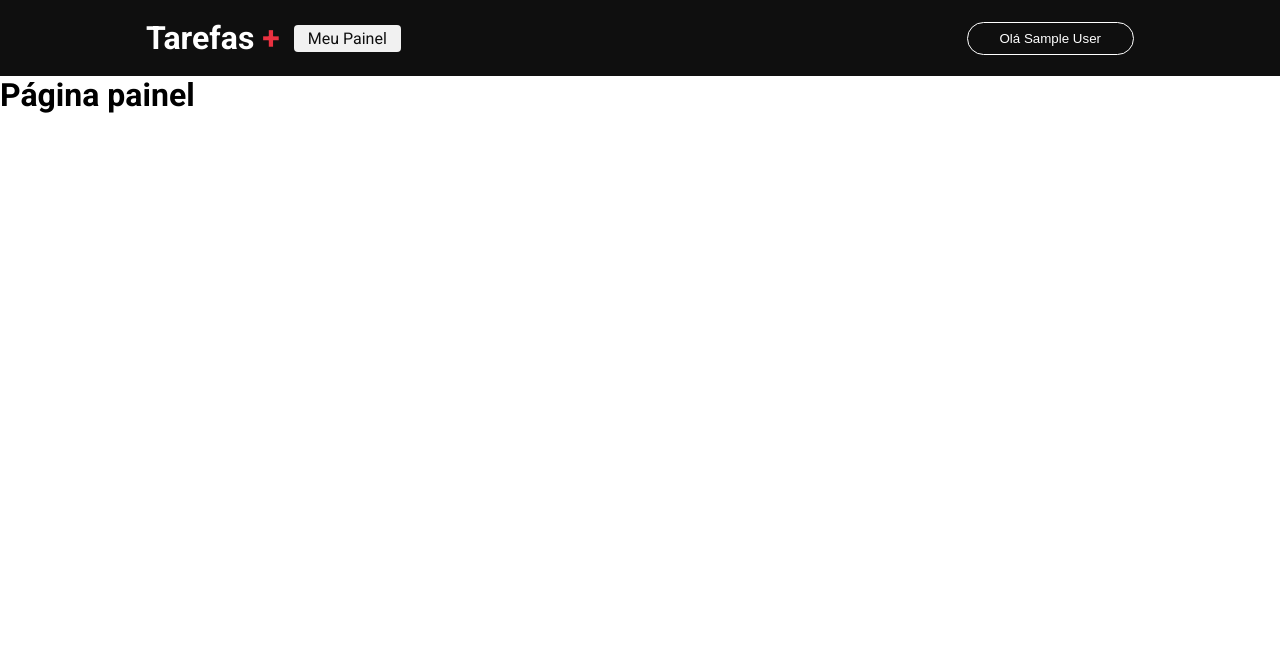
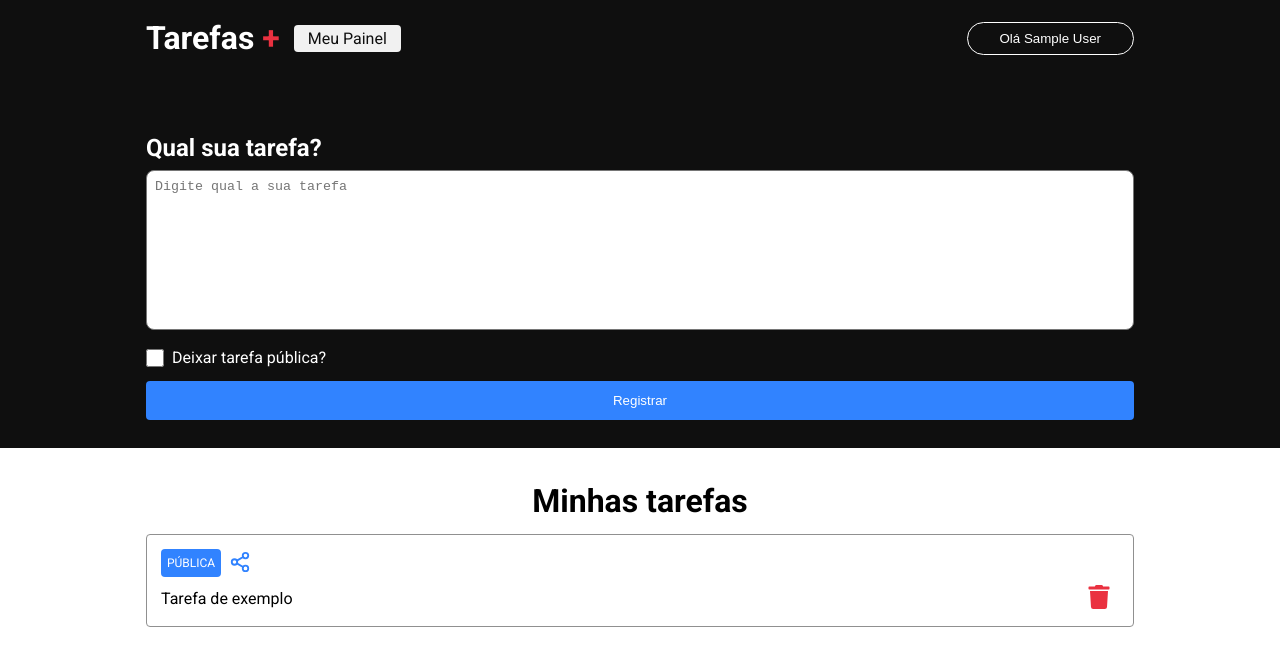
Before and after one commit to elvisclaudino/task-plus, a Next.js app: page /dashboard in a window 1280 px wide. Shown: the top 666 px of the page. Built offline with nearby package versions, Linux system fonts and the light colour scheme; no server answers; sample sign-in values are in the browser's storage.

Commit message:
feat: add task style

```diff
--- /dev/null
+++ b/src/components/textarea/index.tsx
@@ -0,0 +1,6 @@
+import { HTMLProps } from "react";
+import styles from "./styles.module.css";
+
+export function Textarea({ ...rest }: HTMLProps<HTMLTextAreaElement>) {
+  return <textarea className={styles.textarea} {...rest}></textarea>;
+}
--- /dev/null
+++ b/src/components/textarea/styles.module.css
@@ -0,0 +1,8 @@
+.textarea {
+  width: 100%;
+  resize: none;
+  height: 160px;
+  border-radius: 8px;
+  outline: none;
+  padding: 8px;
+}
--- a/src/pages/dashboard/index.tsx
+++ b/src/pages/dashboard/index.tsx
@@ -1,8 +1,12 @@
 import { GetServerSideProps } from "next";
 import { getSession } from "next-auth/react";
 
+import { FiShare2 } from "react-icons/fi";
+import { FaTrash } from "react-icons/fa";
+
 import styles from "./styles.module.css";
 import Head from "next/head";
+import { Textarea } from "@/components/textarea";
 
 export default function Dashboard() {
   return (
@@ -11,7 +15,44 @@
         <title>Meu painel de tarefas</title>
       </Head>
 
-      <h1>Página painel</h1>
+      <main className={styles.main}>
+        <section className={styles.content}>
+          <div className={styles.contentForm}>
+            <h1 className={styles.title}>Qual sua tarefa?</h1>
+
+            <form action="">
+              <Textarea placeholder="Digite qual a sua tarefa" />
+              <div className={styles.checkboxArea}>
+                <input type="checkbox" className={styles.checkbox} />
+                <label>Deixar tarefa pública?</label>
+              </div>
+
+              <button type="submit" className={styles.button}>
+                Registrar
+              </button>
+            </form>
+          </div>
+        </section>
+
+        <section className={styles.taskContainer}>
+          <h1>Minhas tarefas</h1>
+
+          <article className={styles.task}>
+            <div className={styles.tagContainer}>
+              <label className={styles.tag}>PÚBLICA</label>
+              <button className={styles.shareButton}>
+                <FiShare2 size={22} color="#3183ff" />
+              </button>
+            </div>
+            <div className={styles.taskContent}>
+              <p>Tarefa de exemplo</p>
+              <button className={styles.trashButton}>
+                <FaTrash size={24} color="#ea3140" />
+              </button>
+            </div>
+          </article>
+        </section>
+      </main>
     </div>
   );
 }
--- a/src/pages/dashboard/styles.module.css
+++ b/src/pages/dashboard/styles.module.css
@@ -0,0 +1,127 @@
+.container {
+  width: 100%;
+}
+
+.content {
+  background-color: #0f0f0f;
+  width: 100%;
+  display: flex;
+  align-items: center;
+  justify-content: center;
+}
+
+.contentForm {
+  max-width: 1024px;
+  width: 100%;
+  padding: 0 18px;
+  padding-bottom: 28px;
+  margin-top: 58px;
+}
+
+.title {
+  color: #fff;
+  margin-bottom: 8px;
+}
+
+.checkboxArea label {
+  margin-left: 8px;
+  color: #fff;
+}
+
+.checkboxArea {
+  margin: 14px 0;
+  display: flex;
+  align-items: center;
+}
+
+.checkbox {
+  width: 18px;
+  height: 18px;
+}
+
+.button {
+  width: 100%;
+  border: 0;
+  border-radius: 4px;
+  color: #fff;
+  background-color: #3183ff;
+  padding: 12px 0;
+  transition: background-color 0.2s;
+  cursor: pointer;
+}
+
+.button:hover {
+  background-color: #3170ff;
+}
+
+.taskContainer {
+  margin: 34px auto 0 auto;
+  padding: 0 18px;
+  width: 100%;
+  max-width: 1024px;
+  display: flex;
+  flex-direction: column;
+}
+
+.taskContainer a {
+  text-decoration: none;
+  color: #0f0f0f;
+}
+
+.taskContainer h1 {
+  text-align: center;
+  font-size: 32px;
+  margin-bottom: 14px;
+}
+
+.task {
+  margin-bottom: 14px;
+  line-height: 150%;
+  display: flex;
+  flex-direction: column;
+  align-items: flex-start;
+  border: 1.5px solid #909090;
+  border-radius: 4px;
+  padding: 14px;
+}
+
+.tagContainer {
+  display: flex;
+  align-items: center;
+  justify-content: center;
+  margin-bottom: 8px;
+}
+
+.tag {
+  background-color: #3183ff;
+  padding: 2px 6px;
+  color: #fff;
+  border-radius: 4px;
+  font-size: 12px;
+  cursor: pointer;
+}
+
+.shareButton {
+  background-color: transparent;
+  border: 0;
+  margin: 0 8px;
+  cursor: pointer;
+}
+
+.taskContent {
+  display: flex;
+  align-items: center;
+  justify-content: space-between;
+  width: 100%;
+}
+
+.taskContent p {
+  white-space: pre-wrap;
+}
+
+.trashButton {
+  background-color: transparent;
+  border: 0;
+  margin: 0 8px;
+  cursor: pointer;
+}
```
